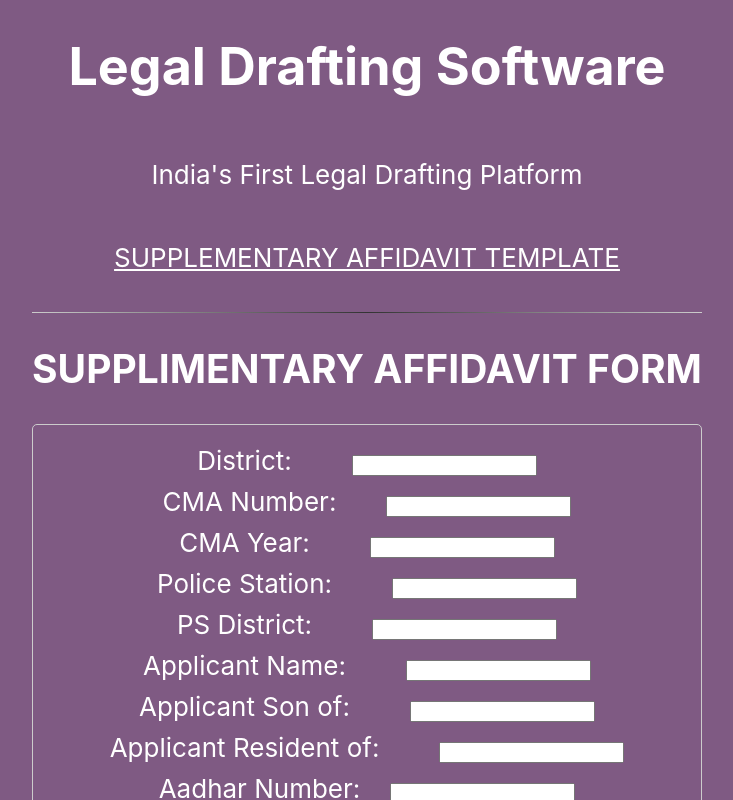
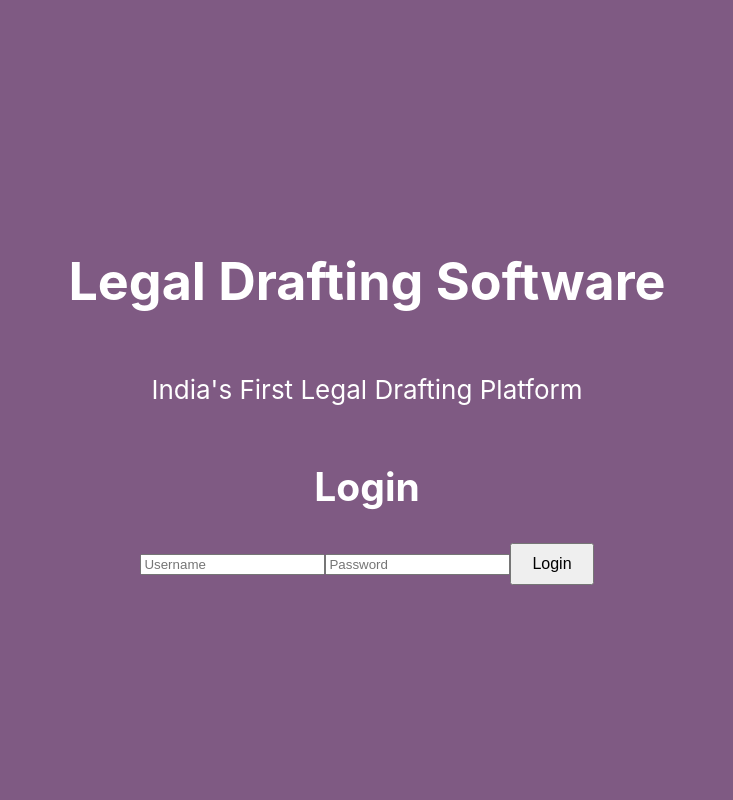
Before and after one commit to NerdTechkyGuy/my-doc-converter, a React (Create React App) app: page / in a window 1280 px wide. Shown: the top 800 px of the page, without its empty margins (273-1006 px from the left). Built offline with nearby package versions, Linux system fonts and the light colour scheme.

Commit message:
login functionality added with time limit commit

```diff
--- a/src/App.js
+++ b/src/App.js
@@ -1,17 +1,74 @@
-import React from 'react';
+// import React from 'react';
+// import './App.css';
+// import SA_template from './SA_Template';
+
+// function App() {
+//   return (
+//     <div className="App">
+//       <header className="App-header">
+//         <h1>Legal Drafting Software</h1>
+//         <p>India's First Legal Drafting Platform</p>
+
+//         <p style={{ textDecoration: 'underline' }}>SUPPLEMENTARY AFFIDAVIT TEMPLATE</p>
+
+//         <SA_template />
+//       </header>
+//     </div>
+//   );
+// }
+
+// export default App;
+
+// App.js
+import React, { useState, useEffect } from 'react';
 import './App.css';
 import SA_template from './SA_Template';
+import Login from './Login';
 
 function App() {
+  const [loggedIn, setLoggedIn] = useState(false);
+
+  useEffect(() => {
+    const loggedInUser = localStorage.getItem('loggedInUser');
+    const loginTime = localStorage.getItem('loginTime');
+    if (loggedInUser && loginTime) {
+      const currentTime = new Date().getTime();
+      const sessionTimeout = 12 * 60 * 60 * 1000; // 12 hours in milliseconds
+      if (currentTime - parseInt(loginTime) < sessionTimeout) {
+        setLoggedIn(true);
+      } else {
+        localStorage.removeItem('loggedInUser');
+        localStorage.removeItem('loginTime');
+      }
+    }
+  }, []);
+
+  const handleLogin = () => {
+    localStorage.setItem('loggedInUser', 'admin');
+    localStorage.setItem('loginTime', new Date().getTime().toString());
+    setLoggedIn(true);
+  };
+
+  const handleLogout = () => {
+    localStorage.removeItem('loggedInUser');
+    localStorage.removeItem('loginTime');
+    setLoggedIn(false);
+  };
+
   return (
     <div className="App">
       <header className="App-header">
         <h1>Legal Drafting Software</h1>
         <p>India's First Legal Drafting Platform</p>
-
-        <p style={{ textDecoration: 'underline' }}>SUPPLEMENTARY AFFIDAVIT TEMPLATE</p>
-
-        <SA_template />
+        {loggedIn ? (
+          <>
+            <p style={{ textDecoration: 'underline' }}>SUPPLEMENTARY AFFIDAVIT TEMPLATE</p>
+            <SA_template />
+            <button onClick={handleLogout}>Logout</button>
+          </>
+        ) : (
+          <Login onLogin={handleLogin} />
+        )}
       </header>
     </div>
   );
--- /dev/null
+++ b/src/Login.js
@@ -0,0 +1,27 @@
+// Login.js
+import React, { useState } from 'react';
+
+function Login({ onLogin }) {
+  const [username, setUsername] = useState('');
+  const [password, setPassword] = useState('');
+
+  const handleLogin = () => {
+    // Perform validation against fixed username and password
+    if (username === 'admin' && password === 'password') {
+      onLogin();
+    } else {
+      alert('Invalid username or password');
+    }
+  };
+
+  return (
+    <div className="login-container">
+      <h2>Login</h2>
+      <input type="text" placeholder="Username" value={username} onChange={(e) => setUsername(e.target.value)} />
+      <input type="password" placeholder="Password" value={password} onChange={(e) => setPassword(e.target.value)} />
+      <button onClick={handleLogin}>Login</button>
+    </div>
+  );
+}
+
+export default Login;
```
